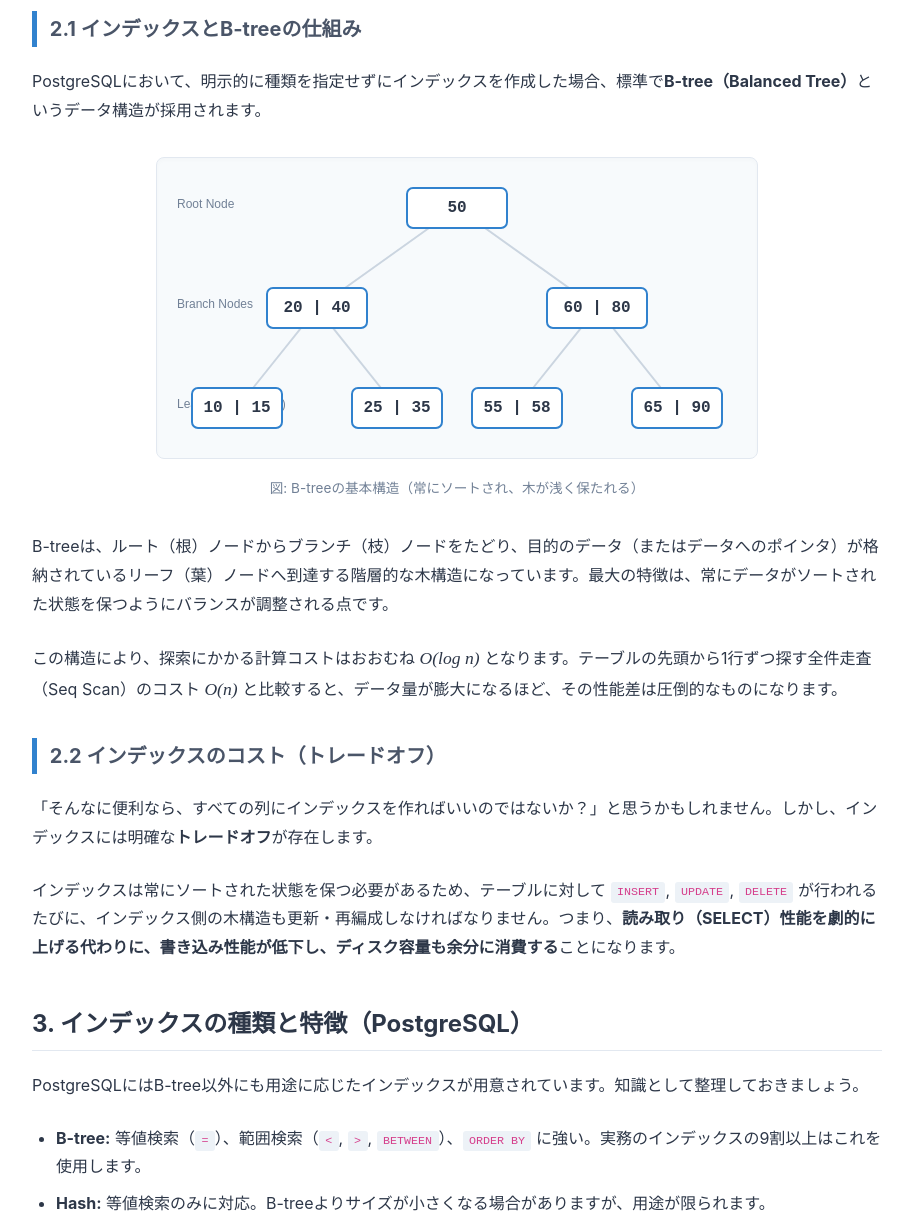
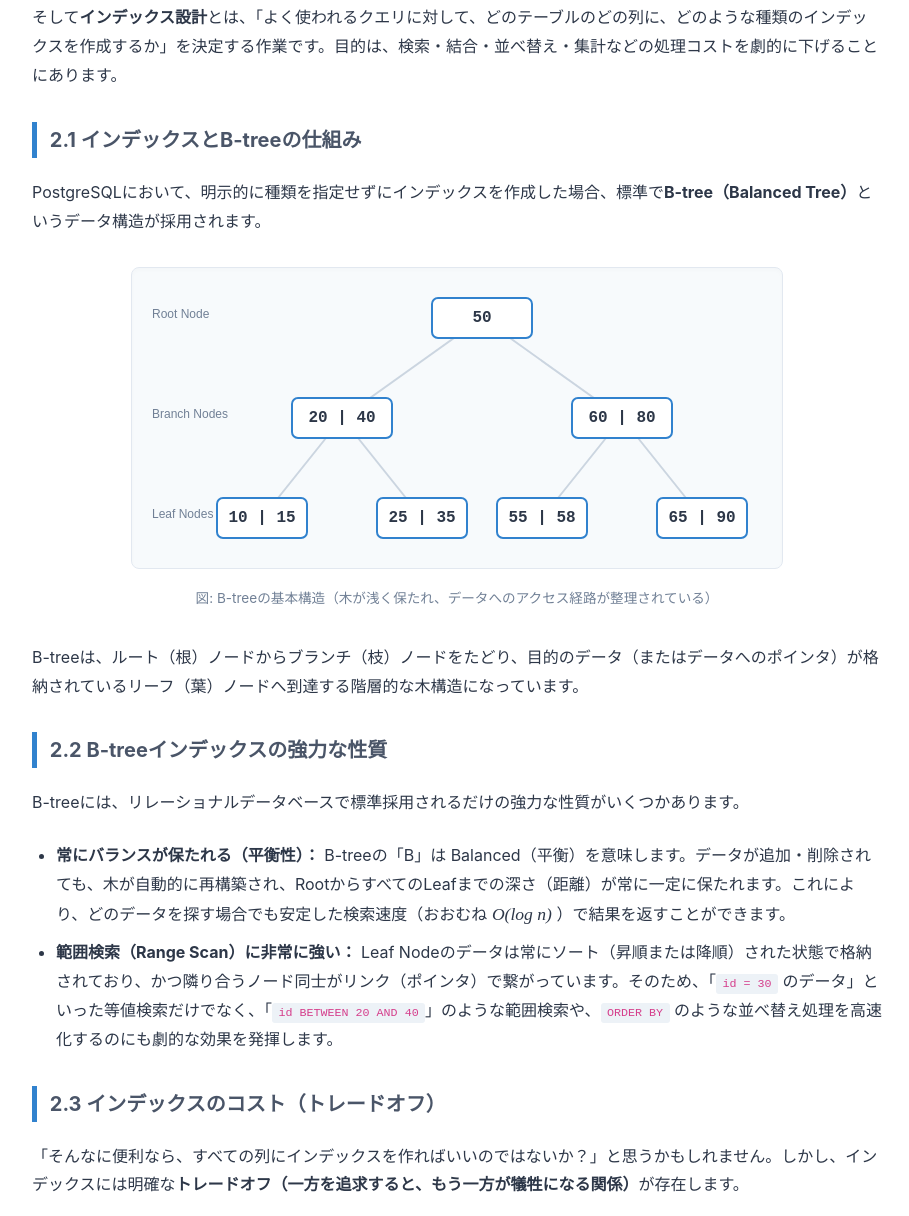
Before and after one commit to megumegu256/DB_technical_articles, a website: page technical_articles/html/ta_index_design.html in a window 1280 px wide. Shown: the part 2325-3541 px from the top of the page, without its empty margins (183-1092 px from the left). Drawn offline with Linux system fonts and the light colour scheme.

Commit message:
update ta_index_design.html

```diff
--- a/technical_articles/html/ta_index_design.html
+++ b/technical_articles/html/ta_index_design.html
@@ -216,9 +216,12 @@ CREATE TABLE t_users (
 
         <p>第6章の実験では、このテーブルにダミーデータを<strong>20万件</strong>挿入して検証を行います。</p>
 
-        <h2>2. インデックス設計とは何か</h2>
+        <h2>2. インデックス（索引）とは何か</h2>
         <p>
-            インデックス設計とは、一言で言えば「よく使われるクエリに対して、どのテーブルのどの列に、どのような種類のインデックスを作成するか」を決定する作業です。分厚い技術書から特定のキーワードを探すとき、全ページをめくる（全件走査）のではなく、巻末の「索引（インデックス）」を見るはずです。データベースのインデックスも全く同じ目的、すなわち<strong>検索・結合・並べ替え・集計などの処理コストを劇的に下げること</strong>を目的に作成されます。
+            データベースにおける<strong>インデックス</strong>とは、テーブル内のデータを高速に検索するための「索引（さくいん）」データ構造のことです。分厚い技術書から特定のキーワードを探すとき、全ページを1枚ずつめくる（全件走査）のは非常に時間がかかります。そこで、巻末の「索引」を見て、そのキーワードが載っているページ番号を特定してから該当ページを開くはずです。データベースのインデックスも全く同じ役割を果たします。
+        </p>
+        <p>
+            そして<strong>インデックス設計</strong>とは、「よく使われるクエリに対して、どのテーブルのどの列に、どのような種類のインデックスを作成するか」を決定する作業です。目的は、検索・結合・並べ替え・集計などの処理コストを劇的に下げることにあります。
         </p>
 
         <h3>2.1 インデックスとB-treeの仕組み</h3>
@@ -227,7 +230,7 @@ CREATE TABLE t_users (
         </p>
 
         <div style="text-align: center; margin: 2rem 0;">
-            <svg viewBox="0 0 600 300" xmlns="http://www.w3.org/2000/svg" style="background:#f7fafc; border:1px solid #e2e8f0; border-radius:8px; width:100%; max-width: 600px; height:auto; box-shadow: inset 0 2px 4px rgba(0,0,0,0.02);">
+            <svg viewBox="0 0 650 300" xmlns="http://www.w3.org/2000/svg" style="background:#f7fafc; border:1px solid #e2e8f0; border-radius:8px; width:100%; max-width: 650px; height:auto; box-shadow: inset 0 2px 4px rgba(0,0,0,0.02);">
                 <style>
                     .node { fill: #ffffff; stroke: #3182ce; stroke-width: 2; rx: 6; ry: 6; }
                     .text { font-family: monospace; font-size: 16px; fill: #2d3748; text-anchor: middle; dominant-baseline: middle; font-weight: bold; }
@@ -237,43 +240,58 @@ CREATE TABLE t_users (
                 <text x="20" y="50" class="label">Root Node</text>
                 <text x="20" y="150" class="label">Branch Nodes</text>
                 <text x="20" y="250" class="label">Leaf Nodes (データ)</text>
-                <line x1="300" y1="50" x2="160" y2="150" class="line" />
-                <line x1="300" y1="50" x2="440" y2="150" class="line" />
-                <line x1="160" y1="150" x2="80" y2="250" class="line" />
-                <line x1="160" y1="150" x2="240" y2="250" class="line" />
-                <line x1="440" y1="150" x2="360" y2="250" class="line" />
-                <line x1="440" y1="150" x2="520" y2="250" class="line" />
-                <rect x="250" y="30" width="100" height="40" class="node" />
-                <text x="300" y="50" class="text">50</text>
-                <rect x="110" y="130" width="100" height="40" class="node" />
-                <text x="160" y="150" class="text">20 | 40</text>
-                <rect x="390" y="130" width="100" height="40" class="node" />
-                <text x="440" y="150" class="text">60 | 80</text>
-                <rect x="35" y="230" width="90" height="40" class="node" />
-                <text x="80" y="250" class="text">10 | 15</text>
-                <rect x="195" y="230" width="90" height="40" class="node" />
-                <text x="240" y="250" class="text">25 | 35</text>
-                <rect x="315" y="230" width="90" height="40" class="node" />
-                <text x="360" y="250" class="text">55 | 58</text>
-                <rect x="475" y="230" width="90" height="40" class="node" />
-                <text x="520" y="250" class="text">65 | 90</text>
+                <line x1="350" y1="50" x2="210" y2="150" class="line" />
+                <line x1="350" y1="50" x2="490" y2="150" class="line" />
+                <line x1="210" y1="150" x2="130" y2="250" class="line" />
+                <line x1="210" y1="150" x2="290" y2="250" class="line" />
+                <line x1="490" y1="150" x2="410" y2="250" class="line" />
+                <line x1="490" y1="150" x2="570" y2="250" class="line" />
+                <rect x="300" y="30" width="100" height="40" class="node" />
+                <text x="350" y="50" class="text">50</text>
+
+                <rect x="160" y="130" width="100" height="40" class="node" />
+                <text x="210" y="150" class="text">20 | 40</text>
+
+                <rect x="440" y="130" width="100" height="40" class="node" />
+                <text x="490" y="150" class="text">60 | 80</text>
+
+                <rect x="85" y="230" width="90" height="40" class="node" />
+                <text x="130" y="250" class="text">10 | 15</text>
+
+                <rect x="245" y="230" width="90" height="40" class="node" />
+                <text x="290" y="250" class="text">25 | 35</text>
+
+                <rect x="365" y="230" width="90" height="40" class="node" />
+                <text x="410" y="250" class="text">55 | 58</text>
+
+                <rect x="525" y="230" width="90" height="40" class="node" />
+                <text x="570" y="250" class="text">65 | 90</text>
             </svg>
-            <p style="font-size: 0.85rem; color: #718096; margin-top: 0.5rem;">図: B-treeの基本構造（常にソートされ、木が浅く保たれる）</p>
+            <p style="font-size: 0.85rem; color: #718096; margin-top: 0.5rem;">図: B-treeの基本構造（木が浅く保たれ、データへのアクセス経路が整理されている）</p>
         </div>
 
         <p>
-            B-treeは、ルート（根）ノードからブランチ（枝）ノードをたどり、目的のデータ（またはデータへのポインタ）が格納されているリーフ（葉）ノードへ到達する階層的な木構造になっています。最大の特徴は、常にデータがソートされた状態を保つようにバランスが調整される点です。
+            B-treeは、ルート（根）ノードからブランチ（枝）ノードをたどり、目的のデータ（またはデータへのポインタ）が格納されているリーフ（葉）ノードへ到達する階層的な木構造になっています。
+        </p>
+
+        <h3>2.2 B-treeインデックスの強力な性質</h3>
+        <p>
+            B-treeには、リレーショナルデータベースで標準採用されるだけの強力な性質がいくつかあります。
+        </p>
+        <ul>
+            <li><strong>常にバランスが保たれる（平衡性）：</strong> B-treeの「B」は Balanced（平衡）を意味します。データが追加・削除されても、木が自動的に再構築され、RootからすべてのLeafまでの深さ（距離）が常に一定に保たれます。これにより、どのデータを探す場合でも安定した検索速度（おおむね <span class="math">O(log n)</span> ）で結果を返すことができます。</li>
+            <li><strong>範囲検索（Range Scan）に非常に強い：</strong> Leaf Nodeのデータは常にソート（昇順または降順）された状態で格納されており、かつ隣り合うノード同士がリンク（ポインタ）で繋がっています。そのため、「<code>id = 30</code> のデータ」といった等値検索だけでなく、「<code>id BETWEEN 20 AND 40</code>」のような範囲検索や、<code>ORDER BY</code> のような並べ替え処理を高速化するのにも劇的な効果を発揮します。</li>
+        </ul>
+
+        <h3>2.3 インデックスのコスト（トレードオフ）</h3>
+        <p>
+            「そんなに便利なら、すべての列にインデックスを作ればいいのではないか？」と思うかもしれません。しかし、インデックスには明確な<strong>トレードオフ（一方を追求すると、もう一方が犠牲になる関係）</strong>が存在します。
         </p>
         <p>
-            この構造により、探索にかかる計算コストはおおむね <span class="math">O(log n)</span> となります。テーブルの先頭から1行ずつ探す全件走査（Seq Scan）のコスト <span class="math">O(n)</span> と比較すると、データ量が膨大になるほど、その性能差は圧倒的なものになります。
-        </p>
-
-        <h3>2.2 インデックスのコスト（トレードオフ）</h3>
-        <p>
-            「そんなに便利なら、すべての列にインデックスを作ればいいのではないか？」と思うかもしれません。しかし、インデックスには明確な<strong>トレードオフ</strong>が存在します。
+            前述の通り、インデックスは常にデータがソートされ、木のバランスが保たれた状態を維持しなければなりません。そのため、テーブルに対して <code>INSERT</code>（追加）, <code>UPDATE</code>（更新）, <code>DELETE</code>（削除）が行われるたびに、データベースは裏側でインデックスの木構造も律儀に並べ替えて更新しています。
         </p>
         <p>
-            インデックスは常にソートされた状態を保つ必要があるため、テーブルに対して <code>INSERT</code>, <code>UPDATE</code>, <code>DELETE</code> が行われるたびに、インデックス側の木構造も更新・再編成しなければなりません。つまり、<strong>読み取り（SELECT）性能を劇的に上げる代わりに、書き込み性能が低下し、ディスク容量も余分に消費する</strong>ことになります。
+            つまり、<strong>データの読み取り（SELECT）を劇的に高速化する代わりに、データの書き込み処理が遅くなり、さらにインデックス自体を保存するためのディスク容量も余分に消費する</strong>ことになります。これがインデックスを「本当に必要な列にだけ絞って作る」べき最大の理由です。
         </p>
 
         <h2>3. インデックスの種類と特徴（PostgreSQL）</h2>
@@ -291,7 +309,7 @@ CREATE TABLE t_users (
             <li><strong>まずクエリを知る:</strong> アプリケーションが発行するSQLの <code>WHERE</code>, <code>JOIN</code>, <code>ORDER BY</code> に頻出する列を特定することから始めます。</li>
             <li><strong>選択度（Selectivity / カーディナリティ）を考える:</strong> その条件で「全体の何％までデータを絞り込めるか」が重要です。例えば「性別」のように2〜3種類しか値がない列にインデックスを貼っても効果は薄いです。</li>
             <li><strong>複合インデックスの順序:</strong> 複数の列を組み合わせた複合インデックスでは、第一条件で大きく絞り込める順序にするのが鉄則です。</li>
-            <li><strong>過剰なインデックスを作らない:</strong> 実測で効果を確認してから追加します。</li>
+            <li><strong>過剰なインデックスを作らない:</strong> トレードオフを考慮し、実測で効果を確認してから追加します。</li>
         </ol>
 
         <h2>5. 実行計画の確認方法（EXPLAIN の見方）</h2>
@@ -507,10 +525,10 @@ WHERE u.email = 'test@example.com';</code></pre>
 
         <h2>9. まとめ</h2>
         <p>
-            本記事では、B-treeの構造といった理論から入り、実際にPostgreSQLのオプティマイザがどのようにインデックスを選択（あるいは無視）するのかを実験を通じて確認しました。
+            本記事では、インデックス（索引）自体の役割やB-treeの構造といった理論から入り、実際にPostgreSQLのオプティマイザがどのようにインデックスを選択（あるいは無視）するのかを実験を通じて確認しました。
         </p>
         <p>
-            インデックス設計は「クエリ中心」で考えることが基本です。推測で設定するのではなく、必ず <code>EXPLAIN ANALYZE</code> を用いて「自分の意図通りに Index Scan が使われているか」を検証する癖をつけましょう。そして何より、読み取りを速くする代わりに書き込みコストと容量増という代償を払っていることを常に忘れないでください。
+            インデックス設計は「クエリ中心」で考えることが基本です。推測で設定するのではなく、必ず <code>EXPLAIN ANALYZE</code> を用いて「自分の意図通りに Index Scan が使われているか」を検証する癖をつけましょう。そして何より、読み取りを速くする代わりに書き込みコストと容量増という代償（トレードオフ）を払っていることを常に忘れないでください。
         </p>
 
         <div class="footer">
```
